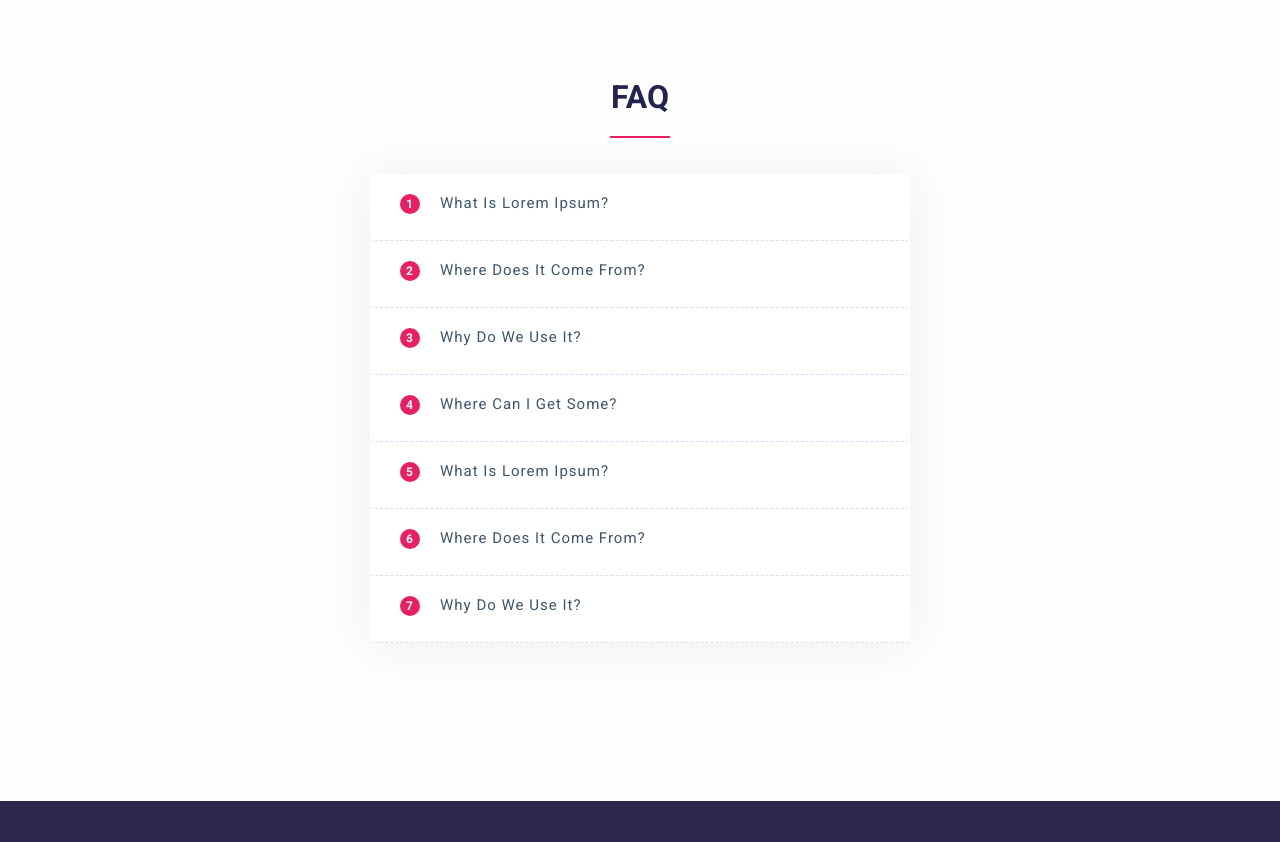
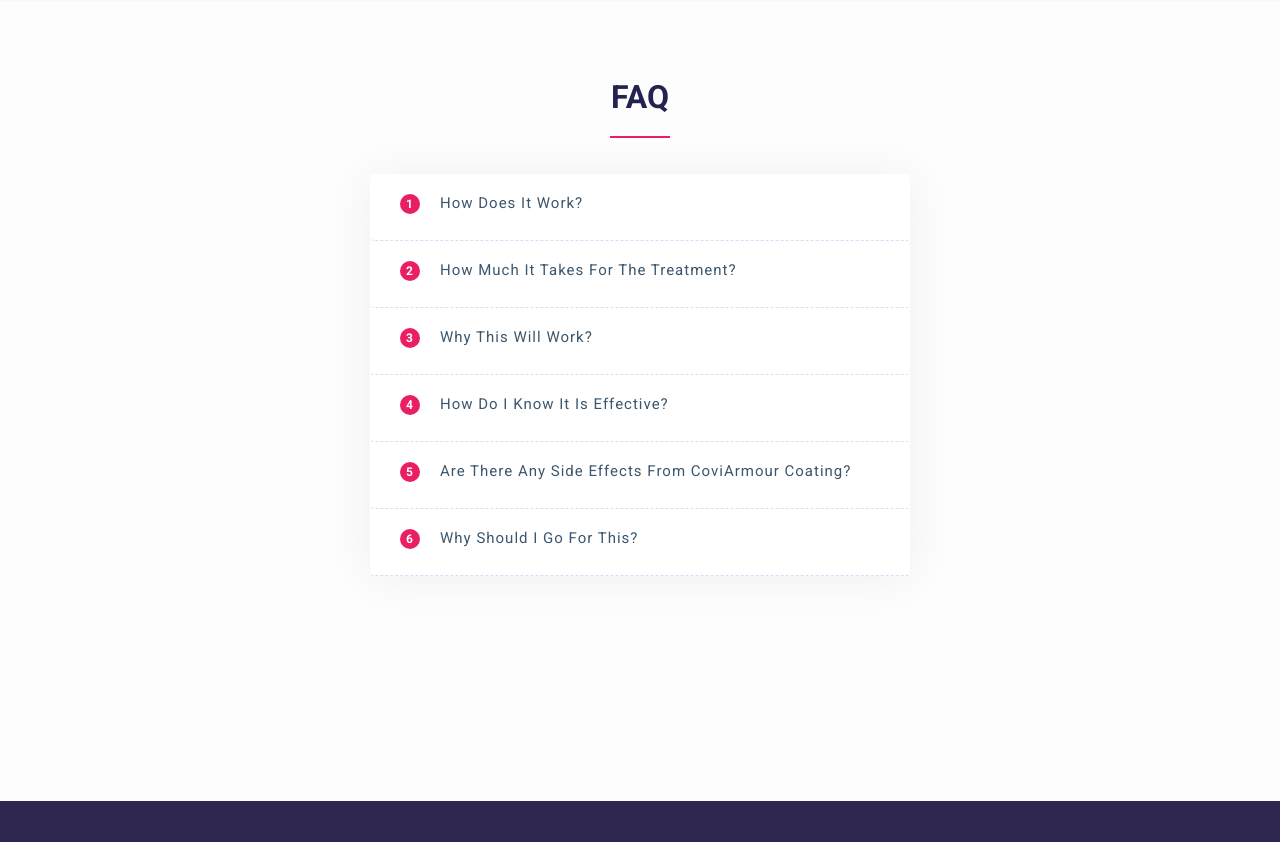
Before and after one commit to sanyam1992000/CoviArmour, a Django app: page / in a window 1280 px wide. Shown: the part 2234-3076 px from the top of the page. Run offline with Django 3.2, Linux system fonts and the light colour scheme; some libraries are stand-ins or nearby versions.

Commit message:
faq text

```diff
--- a/templates/home.html
+++ b/templates/home.html
@@ -365,104 +365,119 @@
                     </div>
                     <div class="col-md-6 offset-md-3">
                         <div class="faq" id="accordion">
+
                             <div class="card">
                                 <div class="card-header" id="faqHeading-1">
                                     <div class="mb-0">
                                         <h5 class="faq-title" data-toggle="collapse" data-target="#faqCollapse-1" data-aria-expanded="true" data-aria-controls="faqCollapse-1">
-                                            <span class="badge">1</span>What is Lorem Ipsum?
+                                            <span class="badge">1</span> How does it work?
                                         </h5>
                                     </div>
                                 </div>
                                 <div id="faqCollapse-1" class="collapse" aria-labelledby="faqHeading-1" data-parent="#accordion">
                                     <div class="card-body">
-                                        <p>Lorem Ipsum is simply dummy text of the printing and typesetting industry. Lorem Ipsum has been the industry's standard dummy text ever since the 1500s, when an unknown printer took a galley of type and scrambled it to make a type specimen book. </p>
+                                        <p>Once coated on a surface, it works as an antimicrobial agent giving 99.99% germ kill protection & inhibits microbial growth. It works as a sanitization coating on any surface.</p>
                                     </div>
                                 </div>
                             </div>
+
+
                             <div class="card">
                                 <div class="card-header" id="faqHeading-2">
                                     <div class="mb-0">
                                         <h5 class="faq-title" data-toggle="collapse" data-target="#faqCollapse-2" data-aria-expanded="false" data-aria-controls="faqCollapse-2">
-                                            <span class="badge">2</span> Where does it come from?
+                                            <span class="badge">2</span> How much it takes for the treatment?
                                         </h5>
                                     </div>
                                 </div>
                                 <div id="faqCollapse-2" class="collapse" aria-labelledby="faqHeading-2" data-parent="#accordion">
                                     <div class="card-body">
-                                        <p>Contrary to popular belief, Lorem Ipsum is not simply random text. It has roots in a piece of classical Latin literature from 45 BC, making it over 2000 years old.</p>
+                                        <p>It only takes around 10-15 minutes for the treatment depending on the area of a facility, followed by few hoursof waiting time for it to dry and bond to the surface.</p>
                                     </div>
                                 </div>
                             </div>
+
+
                             <div class="card">
                                 <div class="card-header" id="faqHeading-3">
                                     <div class="mb-0">
                                         <h5 class="faq-title" data-toggle="collapse" data-target="#faqCollapse-3" data-aria-expanded="false" data-aria-controls="faqCollapse-3">
-                                            <span class="badge">3</span>Why do we use it?
+                                            <span class="badge">3</span> Why this will work?
                                         </h5>
                                     </div>
                                 </div>
                                 <div id="faqCollapse-3" class="collapse" aria-labelledby="faqHeading-3" data-parent="#accordion">
                                     <div class="card-body">
-                                        <p>It is a long established fact that a reader will be distracted by the readable content of a page when looking at its layout. The point of using Lorem Ipsum is that it has a more-or-less normal distribution of letters, as opposed to using 'Content here, content here.</p>
+                                        <p>The technology used for CoviArmour has been proven effective against SARS-CoV-2and other droplet-based viruses& being antimicrobial in nature,it inhibits the growth of microbial growth, providing effective sanitization for facilities.</p>
                                     </div>
                                 </div>
                             </div>
+
+
                             <div class="card">
                                 <div class="card-header" id="faqHeading-4">
                                     <div class="mb-0">
                                         <h5 class="faq-title" data-toggle="collapse" data-target="#faqCollapse-4" data-aria-expanded="false" data-aria-controls="faqCollapse-4">
-                                            <span class="badge">4</span> Where can I get some?
+                                            <span class="badge">4</span> How do I know it is effective?
                                         </h5>
                                     </div>
                                 </div>
                                 <div id="faqCollapse-4" class="collapse" aria-labelledby="faqHeading-4" data-parent="#accordion">
                                     <div class="card-body">
-                                        <p>There are many variations of passages of Lorem Ipsum available, but the majority have suffered alteration in some form, by injected humour, or randomised words which don't look even slightly believable.</p>
+                                        <p>It is one of a kind disinfectant that forms an optically clear and protective shield that has beenproven to be effective against COVID-19 and other viruses and bacteria. We also provide a testing facility using ATP swab technique which is a globally used technique to measure the contamination level on any surfaces.</p>
                                     </div>
                                 </div>
                             </div>
+
+
                             <div class="card">
                                 <div class="card-header" id="faqHeading-5">
                                     <div class="mb-0">
                                         <h5 class="faq-title" data-toggle="collapse" data-target="#faqCollapse-5" data-aria-expanded="false" data-aria-controls="faqCollapse-5">
-                                            <span class="badge">5</span> What is Lorem Ipsum?
+                                            <span class="badge">5</span> Are there any side effects from CoviArmour Coating?
                                         </h5>
                                     </div>
                                 </div>
                                 <div id="faqCollapse-5" class="collapse" aria-labelledby="faqHeading-5" data-parent="#accordion">
                                     <div class="card-body">
-                                        <p> It has survived not only five centuries, but also the leap into electronic typesetting, remaining essentially unchanged. It was popularised in the 1960s with the release of Letraset sheets containing</p>
+                                        <p>There are no side effects from CoviArmour antimicrobial coating. It keeps you protected for 90 days against any viruses, bacteria, fungi.</p>
                                     </div>
                                 </div>
                             </div>
+
+
                             <div class="card">
                                 <div class="card-header" id="faqHeading-6">
                                     <div class="mb-0">
                                         <h5 class="faq-title" data-toggle="collapse" data-target="#faqCollapse-6" data-aria-expanded="false" data-aria-controls="faqCollapse-6">
-                                            <span class="badge">6</span> Where does it come from?
+                                            <span class="badge">6</span> Why should I go for this?
                                         </h5>
                                     </div>
                                 </div>
                                 <div id="faqCollapse-6" class="collapse" aria-labelledby="faqHeading-6" data-parent="#accordion">
                                     <div class="card-body">
-                                        <p>The standard chunk of Lorem Ipsum used since the 1500s is reproduced below for those interested. Sections 1.10.32 and 1.10.33 from "de Finibus Bonorum et Malorum" by Cicero are also reproduced in their exact original form, accompanied by English versions from the 1914 translation by H. Rackham.</p>
+                                        <p>It inhibits the growth of bacteria, viruses, fungi on any surfaces. It provides you complete 99.99% germ kill protection for 90 days. It sanitizes facilities by making it viruses free using nanotechnology that lasts up to 90 days.</p>
                                     </div>
                                 </div>
                             </div>
-                            <div class="card">
-                                <div class="card-header" id="faqHeading-7">
-                                    <div class="mb-0">
-                                        <h5 class="faq-title" data-toggle="collapse" data-target="#faqCollapse-7" data-aria-expanded="false" data-aria-controls="faqCollapse-7">
-                                            <span class="badge">7</span> Why do we use it?
-                                        </h5>
-                                    </div>
-                                </div>
-                                <div id="faqCollapse-7" class="collapse" aria-labelledby="faqHeading-7" data-parent="#accordion">
-                                    <div class="card-body">
-                                        <p>Many desktop publishing packages and web page editors now use Lorem Ipsum as their default model text, and a search for 'lorem ipsum' will uncover many web sites still in their infancy. Various versions have evolved over the years, sometimes by accident, sometimes on purpose (injected humour and the like).</p>
-                                    </div>
-                                </div>
-                            </div>
+
+
+<!--                            <div class="card">-->
+<!--                                <div class="card-header" id="faqHeading-7">-->
+<!--                                    <div class="mb-0">-->
+<!--                                        <h5 class="faq-title" data-toggle="collapse" data-target="#faqCollapse-7" data-aria-expanded="false" data-aria-controls="faqCollapse-7">-->
+<!--                                            <span class="badge">7</span> Why do we use it?-->
+<!--                                        </h5>-->
+<!--                                    </div>-->
+<!--                                </div>-->
+<!--                                <div id="faqCollapse-7" class="collapse" aria-labelledby="faqHeading-7" data-parent="#accordion">-->
+<!--                                    <div class="card-body">-->
+<!--                                        <p>Many desktop publishing packages and web page editors now use Lorem Ipsum as their default model text, and a search for 'lorem ipsum' will uncover many web sites still in their infancy. Various versions have evolved over the years, sometimes by accident, sometimes on purpose (injected humour and the like).</p>-->
+<!--                                    </div>-->
+<!--                                </div>-->
+<!--                            </div>-->
+
+
                         </div>
                     </div>
                   </div>
```
